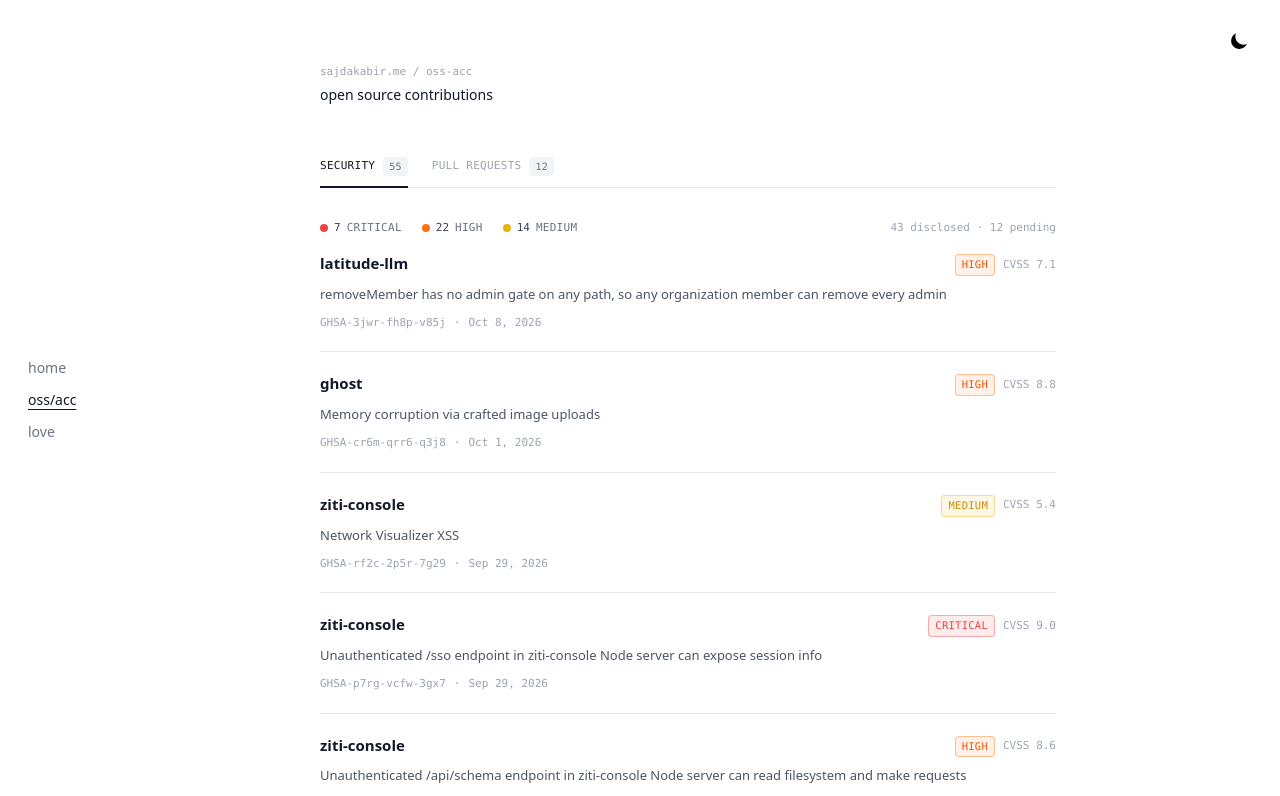
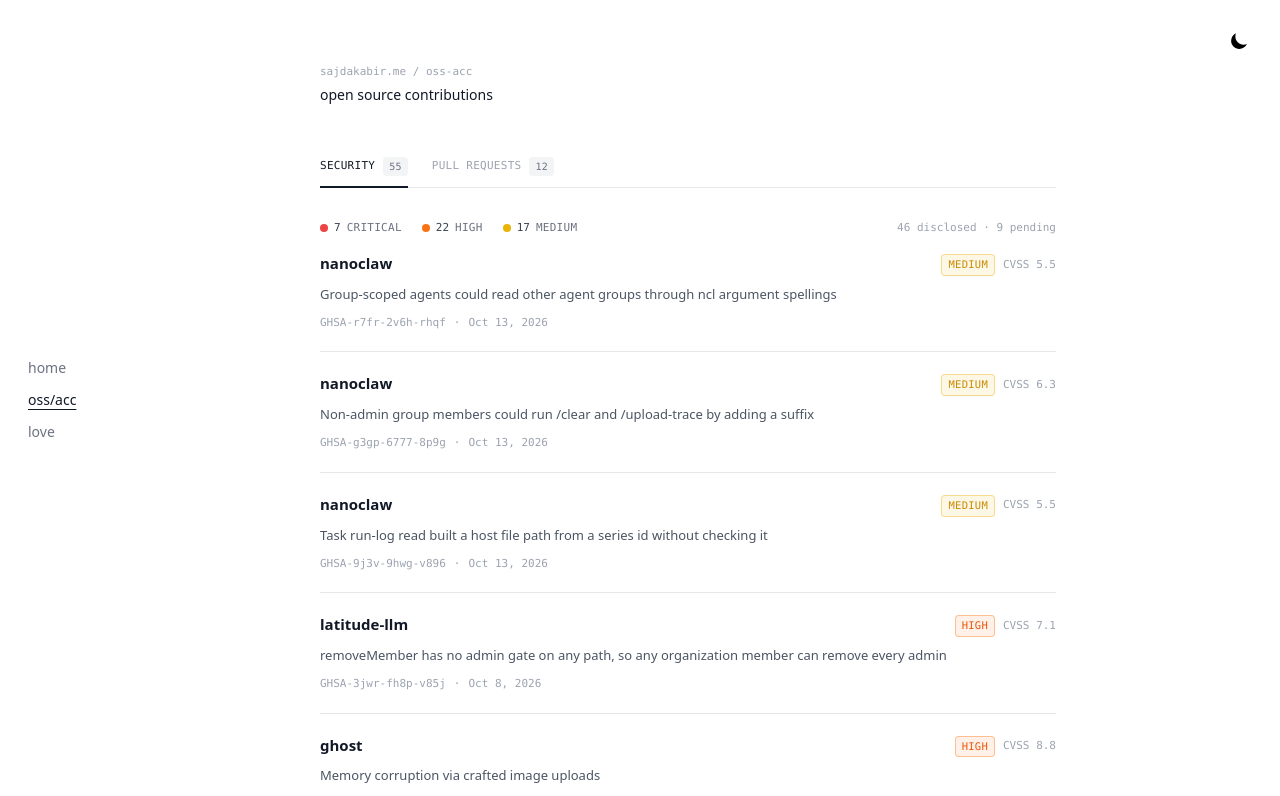
Before and after one commit to sajdakabir/saju, a Next.js app: page /oss-acc in a window 1280 px wide. Shown: the top 796 px of the page. Built offline with nearby package versions, Linux system fonts and the light colour scheme.

Commit message:
Publish nanoclaw advisories (3 GHSAs)

```diff
--- a/src/app/oss-acc/page.tsx
+++ b/src/app/oss-acc/page.tsx
@@ -124,6 +124,9 @@ type SecurityFinding = {
 
 // Coordinated disclosures reported via zerotrail — GitHub Security Advisories.
 const securityFindings: SecurityFinding[] = [
+  { id: 'GHSA-r7fr-2v6h-rhqf', date: 'Oct 13, 2026', project: 'nanoclaw', title: 'Group-scoped agents could read other agent groups through ncl argument spellings', severity: 'Medium', cvss: '5.5', href: 'https://github.com/nanocoai/nanoclaw/security/advisories/GHSA-r7fr-2v6h-rhqf', published: true },
+  { id: 'GHSA-g3gp-6777-8p9g', date: 'Oct 13, 2026', project: 'nanoclaw', title: 'Non-admin group members could run /clear and /upload-trace by adding a suffix', severity: 'Medium', cvss: '6.3', href: 'https://github.com/nanocoai/nanoclaw/security/advisories/GHSA-g3gp-6777-8p9g', published: true },
+  { id: 'GHSA-9j3v-9hwg-v896', date: 'Oct 13, 2026', project: 'nanoclaw', title: 'Task run-log read built a host file path from a series id without checking it', severity: 'Medium', cvss: '5.5', href: 'https://github.com/nanocoai/nanoclaw/security/advisories/GHSA-9j3v-9hwg-v896', published: true },
   { id: 'GHSA-3jwr-fh8p-v85j', date: 'Oct 8, 2026', project: 'latitude-llm', title: 'removeMember has no admin gate on any path, so any organization member can remove every admin', severity: 'High', cvss: '7.1', href: 'https://github.com/latitude-dev/latitude-llm/security/advisories/GHSA-3jwr-fh8p-v85j', published: true },
   { id: 'GHSA-cr6m-qrr6-q3j8', date: 'Oct 1, 2026', project: 'ghost', title: 'Memory corruption via crafted image uploads', severity: 'High', cvss: '8.8', href: 'https://github.com/TryGhost/Ghost/security/advisories/GHSA-cr6m-qrr6-q3j8', published: true },
   { id: 'GHSA-rf2c-2p5r-7g29', date: 'Sep 29, 2026', project: 'ziti-console', title: 'Network Visualizer XSS', severity: 'Medium', cvss: '5.4', href: 'https://github.com/openziti/ziti-console/security/advisories/GHSA-rf2c-2p5r-7g29', published: true },
@@ -178,9 +181,6 @@ const securityFindings: SecurityFinding[] = [
   { id: 'Reserved', date: '', project: 'kavita', title: 'Pending disclosure', severity: 'High', cvss: '', href: '', published: false },
   { id: 'Reserved', date: '', project: 'hatchet', title: 'Pending disclosure', severity: 'High', cvss: '', href: '', published: false },
   { id: 'Reserved', date: '', project: 'pipecat', title: 'Pending disclosure', severity: 'Medium', cvss: '', href: '', published: false },
-  { id: 'Reserved', date: '', project: 'nanoclaw', title: 'Pending disclosure', severity: 'Medium', cvss: '', href: '', published: false },
-  { id: 'Reserved', date: '', project: 'nanoclaw', title: 'Pending disclosure', severity: 'Medium', cvss: '', href: '', published: false },
-  { id: 'Reserved', date: '', project: 'nanoclaw', title: 'Pending disclosure', severity: 'Medium', cvss: '', href: '', published: false },
 ];
 
 const sevStyle: Record<Severity, string> = {
```
